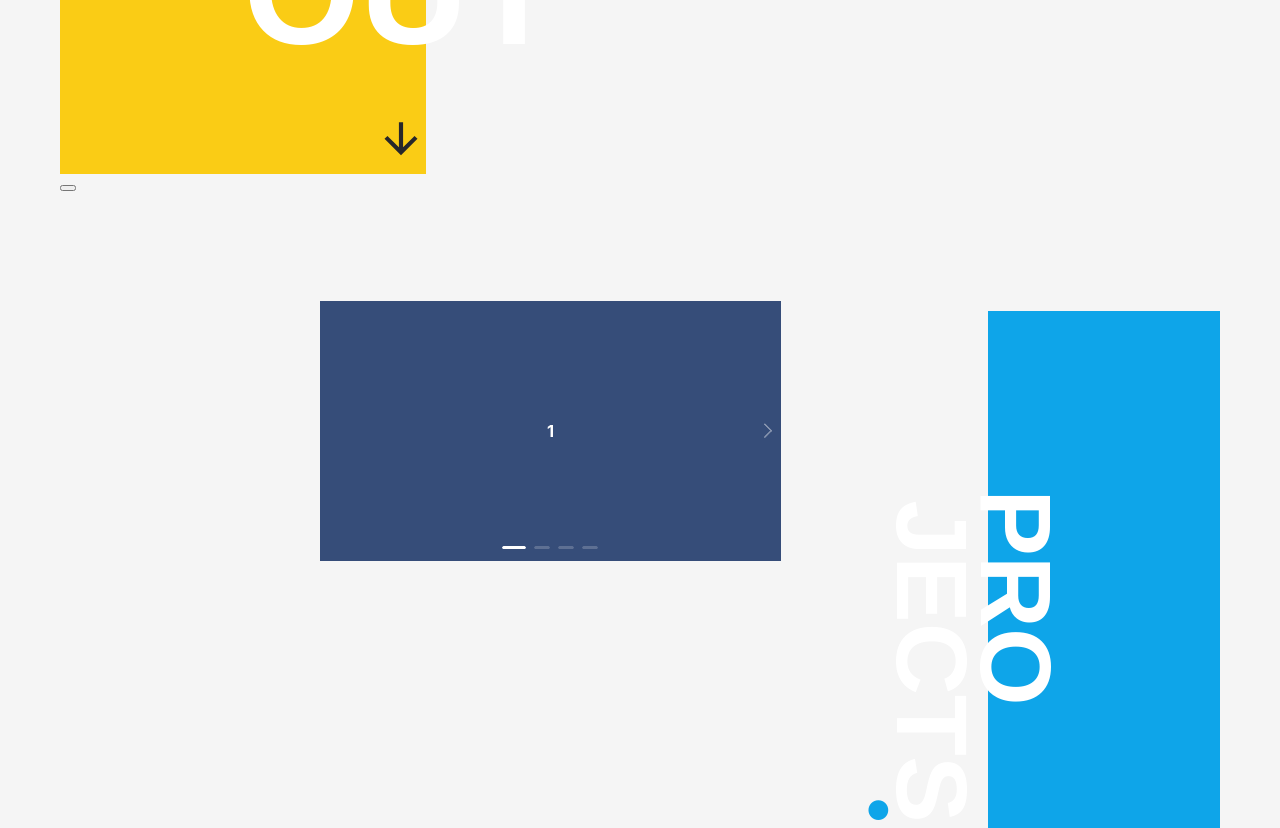
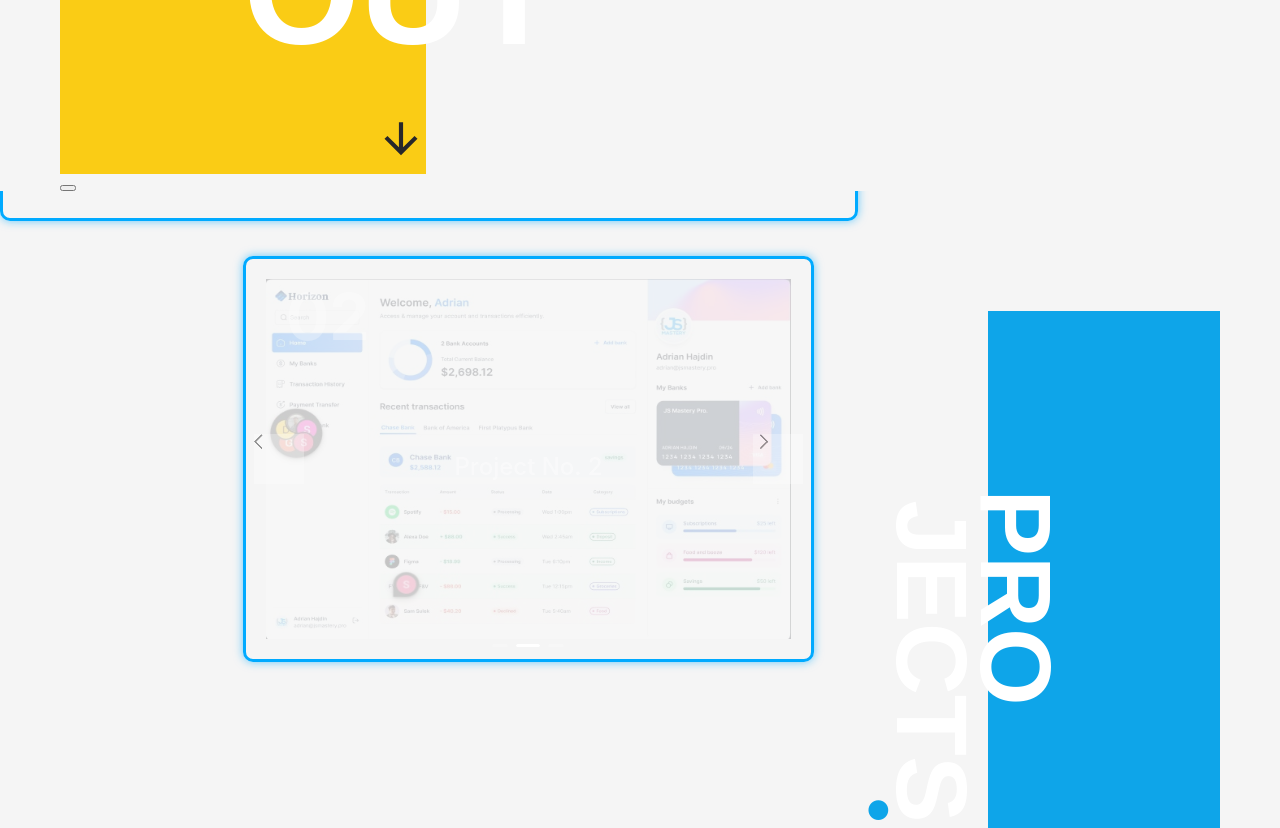
Before and after one commit to HassanKashif-pro/My-Portfolio, a React (Create React App) app: page / in a window 1280 px wide. Shown: the part 1340-2168 px from the top of the page. Built offline with nearby package versions, Linux system fonts and the light colour scheme.

Commit message:
Basic Carousel transition and transform applied.

```diff
--- a/src/TS/Carousel.tsx
+++ b/src/TS/Carousel.tsx
@@ -1,40 +1,50 @@
 import React from "react";
 import { Carousel } from "antd";
+import { Content } from "antd/es/layout/layout";
 
 const contentStyle: React.CSSProperties = {
   margin: 0,
-  height: "260px",
+  height: "360px",
   color: "#fff",
-  lineHeight: "260px",
+  lineHeight: "360px",
+  borderRadius: "100px",
   textAlign: "center",
-  background: "#364d79",
+  position: "relative", // To position overlays on top of the images
 };
 
-const dotPosition = "bottom";
-
 const App: React.FC = () => (
+  <Content style={{ borderColor: "-moz-initial" }}>
     <div>
       <Carousel
         arrows
-      infinite={false}
-      dotPosition={dotPosition}
+        autoplay
+        infinite={true}
+        dotPosition="bottom"
         className="carouselBox"
       >
-      <div>
-        <h3 style={contentStyle}>1</h3>
+        {["01", "02", "03"].map((number, index) => (
+          <div key={index}>
+            <div style={contentStyle}>
+              <img
+                src={`/banking.jpg`}
+                style={{
+                  height: "100%",
+                  width: "100%",
+                  opacity: "0.2",
+                }}
+                alt={`Slide ${index + 1}`}
+              />
+              <div className="overlay">
+                <div className="number-badge">{number}</div>
+                <div className="carousel-title">Project No. {index + 1}</div>
               </div>
-      <div>
-        <h3 style={contentStyle}>2</h3>
             </div>
-      <div>
-        <h3 style={contentStyle}>3</h3>
           </div>
-      <div>
-        <h3 style={contentStyle}>4</h3>
-      </div>
+        ))}
       </Carousel>
       <br />
     </div>
+  </Content>
 );
 
 export default App;
--- a/src/styles/Projects.css
+++ b/src/styles/Projects.css
@@ -50,10 +50,61 @@
 .carouselBox {
   justify-content: center;
   align-items: center;
-  width: 60%;
-  height: 60%;
-  border-radius: 10px;
+  width: 67%;
+  height: 70%;
   border-color: #0ea5e9;
-  top: 35rem;
-  left: 20rem;
+  top: 37rem;
+  left: 15rem;
+  border: 3px solid #00aaff; /* Blue border color */
+  border-radius: 10px; /* Optional rounded corners */
+  padding: 20px; /* Padding inside the border */
+  box-shadow: 0 0 10px #00aaff94; /* Optional blue shadow effect for glow */
 }
+.carouselBox .slick-prev,
+.carouselBox .slick-next {
+  background-color: rgba(255, 255, 255, 0.7);
+  width: 50px;
+  height: 50px;
+  font-size: 40px;
+  color: black;
+  z-index: 10;
+}
+.carouselBox .slick-prev:hover,
+.carouselBox .slick-next:hover {
+  background-color: rgba(255, 255, 255, 0.9);
+}
+
+.overlay {
+  position: absolute;
+  top: 50%;
+  left: 0;
+  right: 0;
+  text-align: center;
+  transform: translateY(-50%);
+  z-index: 20;
+}
+
+.number-badge {
+  font-size: 4rem;
+  color: rgba(255, 255, 255, 0.301);
+  position: absolute;
+  bottom: 40%;
+  left: 20px;
+  font-weight: 700;
+  z-index: 1;
+}
+
+.carousel-title {
+  color: rgba(255, 255, 255, 0.404);
+  font-size: 1.5rem;
+  margin-top: 1rem;
+  font-weight: 500;
+}
+
+.carouselBox img:hover {
+  opacity: 1 !important;
+}
+
+.carouselBox img {
+  transition: opacity 0.2s ease;
+}
```
Also changed, not shown: public/banking.jpg (added). Lines whose indentation alone changed are shown as unchanged.
